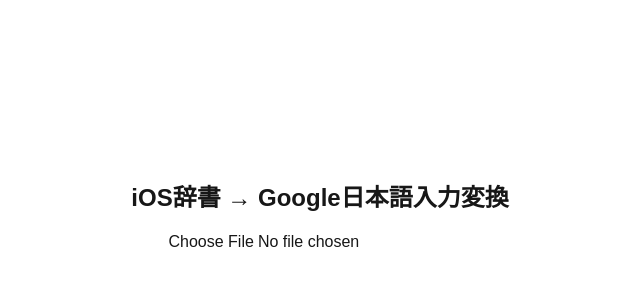
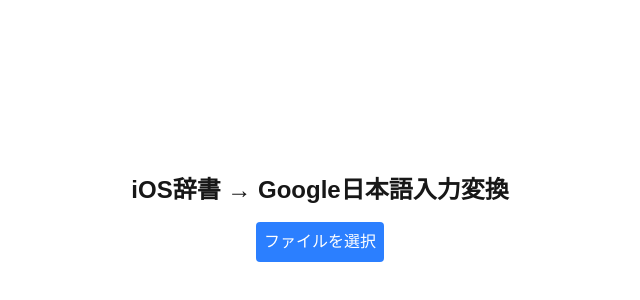
Before and after one commit to Iori-Oshima/ios-to-google-ime-dictionary, a Next.js app: page / in a window 1280 px wide. Shown: the part 182-482 px from the top of the page, without its empty margins (320-960 px from the left). Built offline with nearby package versions, Linux system fonts and the light colour scheme.

Commit message:
fix: verified upload button

```diff
--- a/components/FileUploader.tsx
+++ b/components/FileUploader.tsx
@@ -1,23 +1,36 @@
-import { useState } from "react";
-import PlistConverter from "@/components/PlistConverter";
+import React, { useRef } from 'react';
 
-export default function FileUploader() {
-    const [file, setFile] = useState<File | null>(null);
+interface FileUploaderProps {
+    onFileSelect: (file: File) => void;
+}
+
+const FileUploader: React.FC<FileUploaderProps> = ({ onFileSelect }) => {
+    const fileInputRef = useRef<HTMLInputElement | null>(null);
 
     const handleFileChange = (event: React.ChangeEvent<HTMLInputElement>) => {
-        if (event.target.files && event.target.files.length > 0) {
-            setFile(event.target.files[0]);
+        const file = event.target.files?.[0];
+        if (file) {
+            onFileSelect(file);
         }
     };
 
+    const handleClick = () => {
+        fileInputRef.current?.click();
+    };
+
     return (
-        <div className="flex flex-col items-center">
-            <input type="file" accept=".plist" onChange={handleFileChange} />
-            {file && (
-                <div className="mt-4">
-                    <PlistConverter file={file} />
-                </div>
-            )}
+        <div>
+            <input
+                type="file"
+                ref={fileInputRef}
+                onChange={handleFileChange}
+                style={{ display: 'none' }} // ファイル入力要素を非表示にする
+            />
+            <button onClick={handleClick} className="p-2 bg-blue-500 text-white rounded">
+                ファイルを選択
+            </button>
         </div>
     );
-}
+};
+
+export default FileUploader;
```
